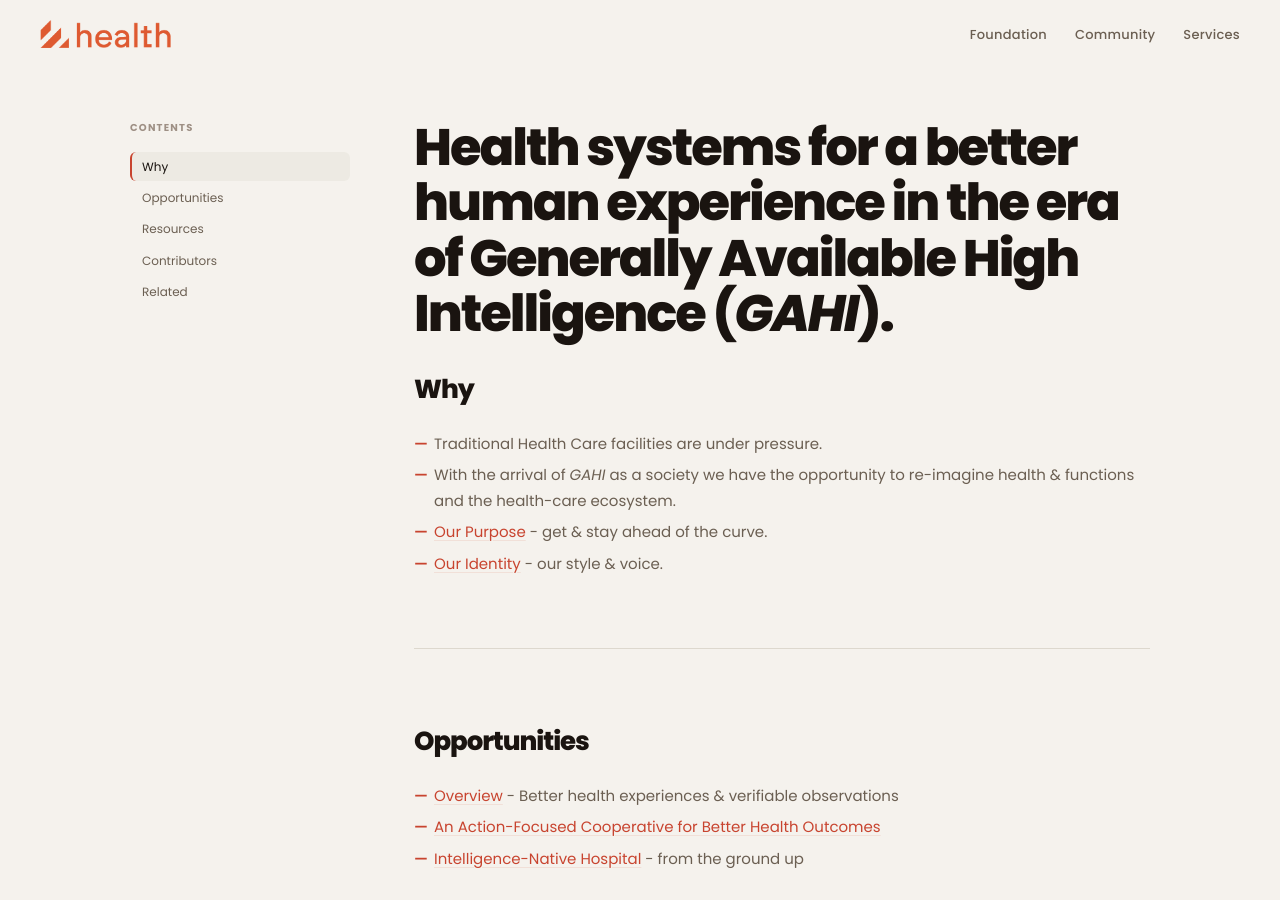
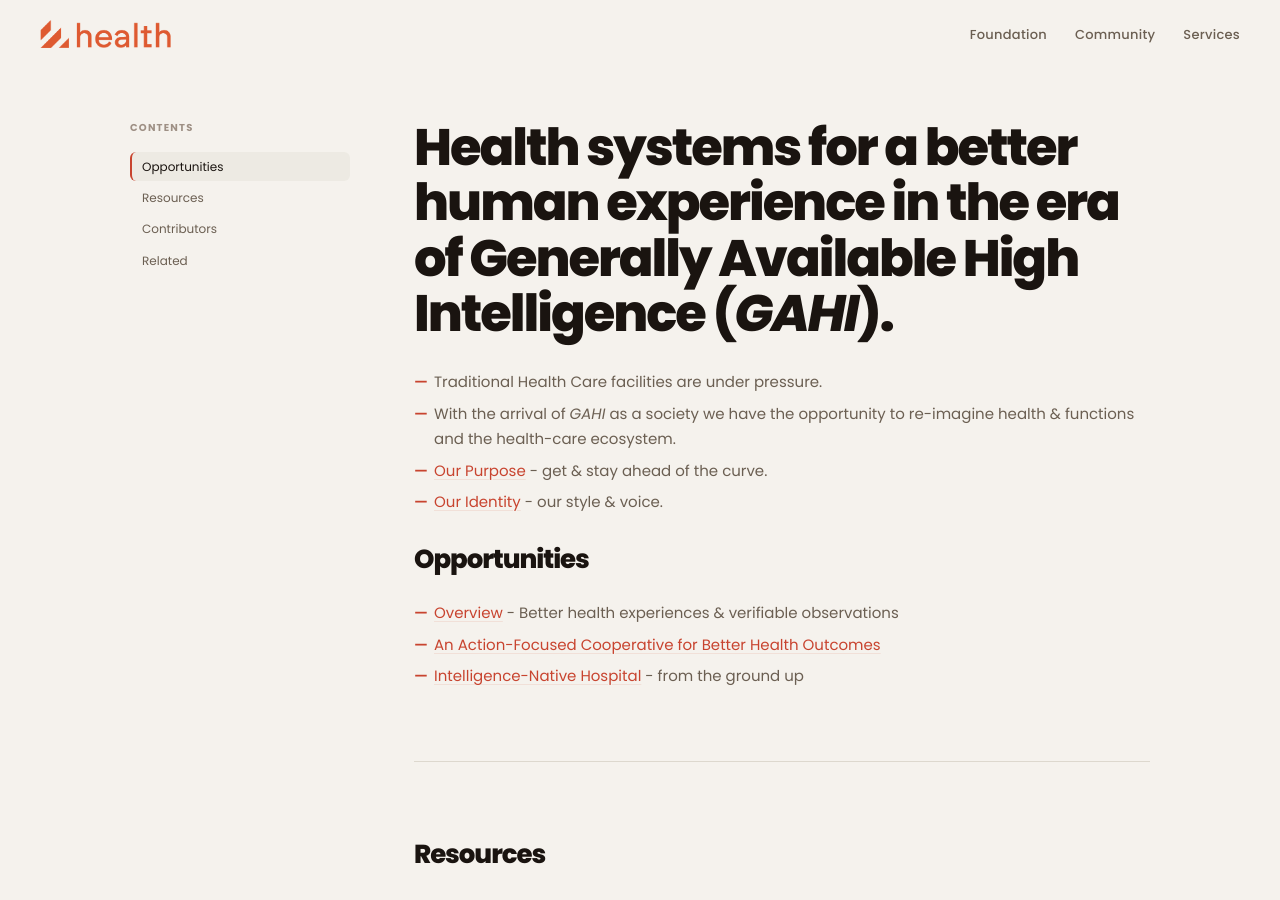
Before and after one commit to selfdriven-foundation/selfdriven-health, a Jekyll site: the page built from docs/index.md, in a window 1280 px wide and 900 px high. Built offline with Jekyll 4.4.1, drawn with Linux system fonts in a browser that asks for light colours.

Commit message:
Update index.md

```diff
--- a/docs/index.md
+++ b/docs/index.md
@@ -5,7 +5,6 @@ title: selfdriven Health
 
 # Health systems for a better human experience in the era of Generally Available High Intelligence (*GAHI*).
 
-## Why
 
 - Traditional Health Care facilities are under pressure.
 - With the arrival of *GAHI* as a society we have the opportunity to re-imagine health & functions and the health-care ecosystem.
```
